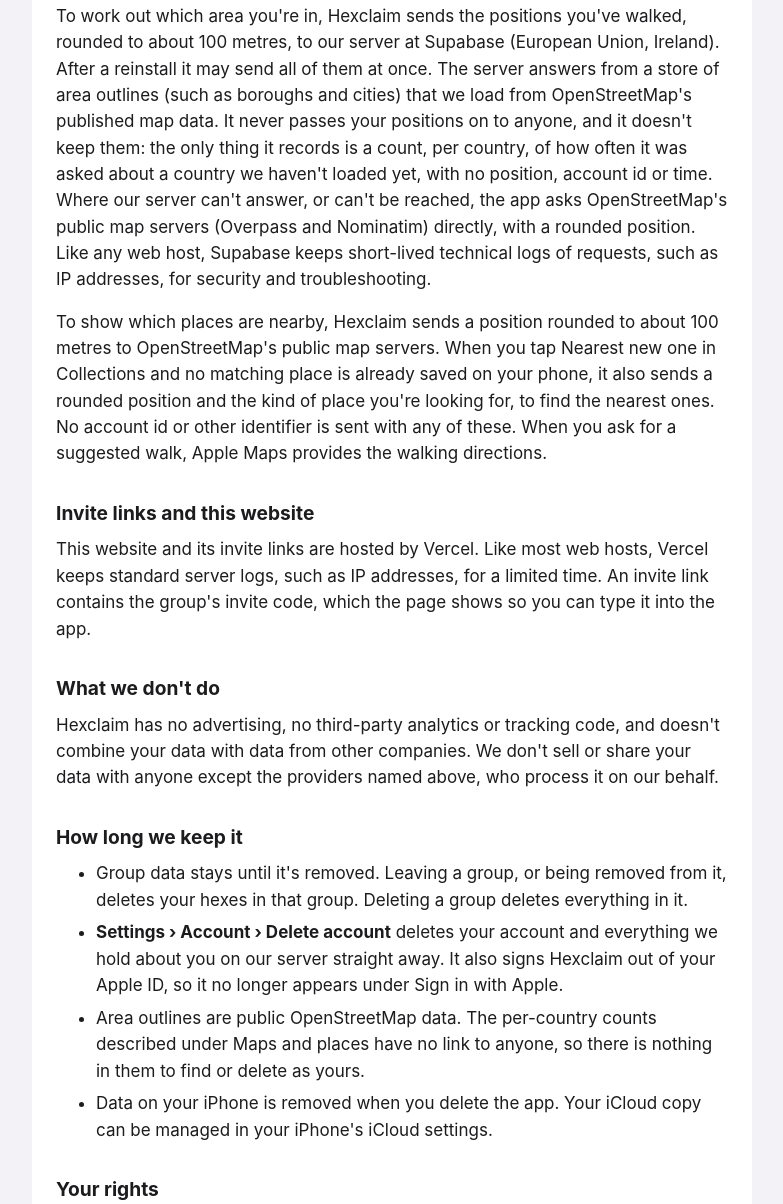
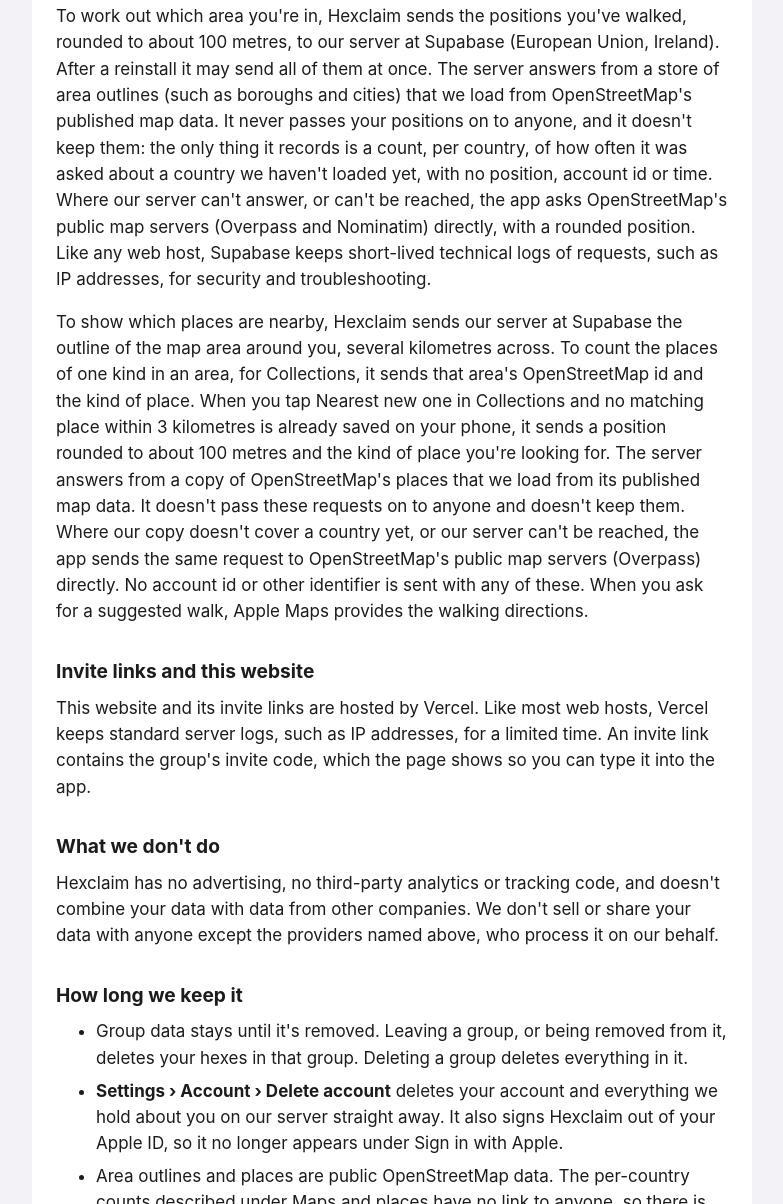
Before and after one commit to mherda/hexclaim-site, a plain HTML site: page privacy/index.html in a window 1280 px wide. Shown: the part 1596-2800 px from the top of the page, without its empty margins (248-1031 px from the left). Drawn offline with Linux system fonts and the light colour scheme.

Commit message:
Privacy: Collections places from Hexclaim's own OSM copy (places-tile)

```diff
--- a/privacy/index.html
+++ b/privacy/index.html
@@ -40,7 +40,7 @@
 <body>
 <main>
 <h1>Hexclaim privacy policy</h1>
-<p class="updated">Last updated 19 November 2026</p>
+<p class="updated">Last updated 21 November 2026</p>
 
 <div class="summary">
 <ul>
@@ -74,7 +74,7 @@
 
 <h2>Maps and places</h2>
 <p>To work out which area you're in, Hexclaim sends the positions you've walked, rounded to about 100 metres, to our server at Supabase (European Union, Ireland). After a reinstall it may send all of them at once. The server answers from a store of area outlines (such as boroughs and cities) that we load from OpenStreetMap's published map data. It never passes your positions on to anyone, and it doesn't keep them: the only thing it records is a count, per country, of how often it was asked about a country we haven't loaded yet, with no position, account id or time. Where our server can't answer, or can't be reached, the app asks OpenStreetMap's public map servers (Overpass and Nominatim) directly, with a rounded position. Like any web host, Supabase keeps short-lived technical logs of requests, such as IP addresses, for security and troubleshooting.</p>
-<p>To show which places are nearby, Hexclaim sends a position rounded to about 100 metres to OpenStreetMap's public map servers. When you tap Nearest new one in Collections and no matching place is already saved on your phone, it also sends a rounded position and the kind of place you're looking for, to find the nearest ones. No account id or other identifier is sent with any of these. When you ask for a suggested walk, Apple Maps provides the walking directions.</p>
+<p>To show which places are nearby, Hexclaim sends our server at Supabase the outline of the map area around you, several kilometres across. To count the places of one kind in an area, for Collections, it sends that area's OpenStreetMap id and the kind of place. When you tap Nearest new one in Collections and no matching place within 3 kilometres is already saved on your phone, it sends a position rounded to about 100 metres and the kind of place you're looking for. The server answers from a copy of OpenStreetMap's places that we load from its published map data. It doesn't pass these requests on to anyone and doesn't keep them. Where our copy doesn't cover a country yet, or our server can't be reached, the app sends the same request to OpenStreetMap's public map servers (Overpass) directly. No account id or other identifier is sent with any of these. When you ask for a suggested walk, Apple Maps provides the walking directions.</p>
 
 <h2>Invite links and this website</h2>
 <p>This website and its invite links are hosted by Vercel. Like most web hosts, Vercel keeps standard server logs, such as IP addresses, for a limited time. An invite link contains the group's invite code, which the page shows so you can type it into the app.</p>
@@ -86,7 +86,7 @@
 <ul>
   <li>Group data stays until it's removed. Leaving a group, or being removed from it, deletes your hexes in that group. Deleting a group deletes everything in it.</li>
   <li><strong>Settings › Account › Delete account</strong> deletes your account and everything we hold about you on our server straight away. It also signs Hexclaim out of your Apple ID, so it no longer appears under Sign in with Apple.</li>
-  <li>Area outlines are public OpenStreetMap data. The per-country counts described under Maps and places have no link to anyone, so there is nothing in them to find or delete as yours.</li>
+  <li>Area outlines and places are public OpenStreetMap data. The per-country counts described under Maps and places have no link to anyone, so there is nothing in them to find or delete as yours.</li>
   <li>Data on your iPhone is removed when you delete the app. Your iCloud copy can be managed in your iPhone's iCloud settings.</li>
 </ul>
 
```
